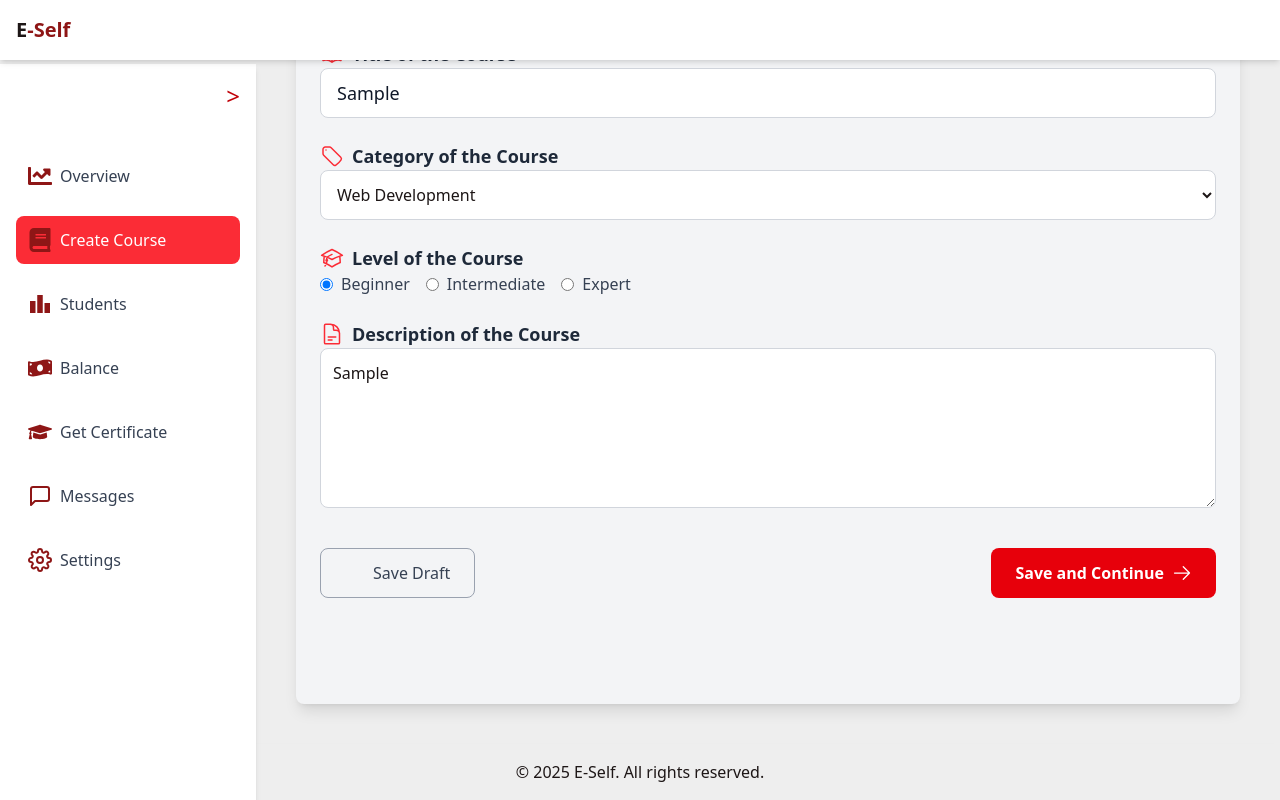
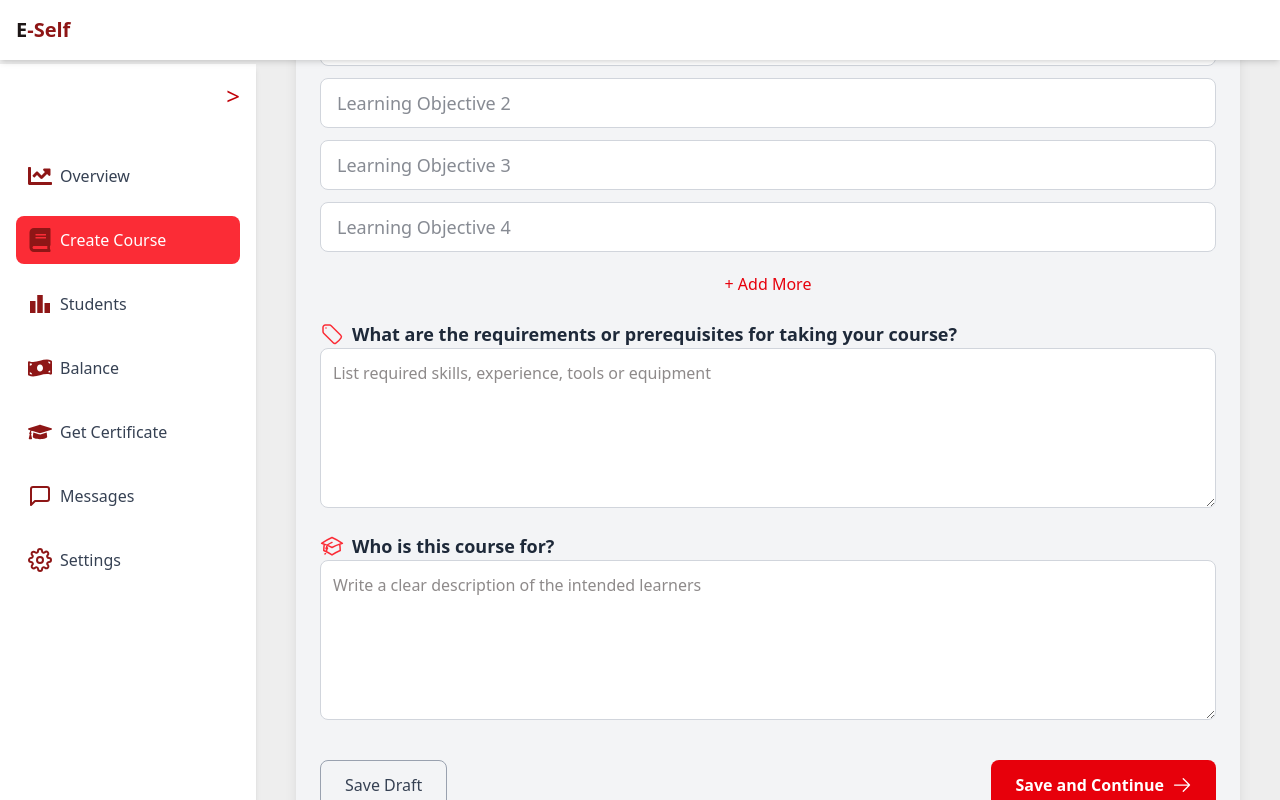
Before and after one commit to NegedeTekleyes/E-self-Lerning, a Next.js app in the folder e-self/: page /dashboard/create-course in a window 1280 px wide. Both pictures are taken after typing "Sample", "Sample" into the empty fields and a click on the button "Save and Continue". Shown: the part 232-1032 px from the top of the page. Built offline with nearby package versions, Linux system fonts and the light colour scheme.

Commit message:
add course detil screen

```diff
--- a/e-self/app/(instructor)/dashboard/create-course/page.tsx
+++ b/e-self/app/(instructor)/dashboard/create-course/page.tsx
@@ -8,16 +8,41 @@ export default function AddCourse() {
   const [category, setCategory] = useState("web");
   const [level, setLevel] = useState("beginner");
   const [description, setDescription] = useState("");
+  const [step, setStep] = useState(1); // To manage multi-step form
+  const [learningObjectives, setLearningObjectives] = useState(["", "", "", ""]);
+  const [prerequisites, setPrerequisites] = useState("");
+  const [courseAudience, setCourseAudience] = useState("");
+
+  // Handle next step click
+  const handleNextStep = () => {
+    if (step === 1) {
+      setStep(2);
+    }
+  };
+
+  // Handle adding more learning objectives
+  const handleAddLearningObjective = () => {
+    setLearningObjectives([...learningObjectives, ""]);
+  };
+
+  // Handle updating learning objectives
+  const handleLearningObjectiveChange = (index: number, value: string) => {
+    const updatedObjectives = [...learningObjectives];
+    updatedObjectives[index] = value;
+    setLearningObjectives(updatedObjectives);
+  };
 
   return (
     <div className="w-full min-h-screen p-6 flex flex-col gap-6 bg-gray-100 shadow-lg rounded-lg">
-      {/* Course Title */}
+      {step === 1 && (
+        <>
           <h1 className="text-3xl font-extrabold text-gray-900 flex items-center gap-2">
-        <SolidBookOpenIcon className="h-8 w-8 text-red-500" /> {/* Add the icon here */}
+            <SolidBookOpenIcon className="h-8 w-8 text-red-500" />
             Create a New Course
           </h1>
           <p className="text-lg text-gray-700">Fill in the details below to create your course.</p>
 
+          {/* Course Title */}
           <div className="flex flex-col">
             <label className="text-lg font-bold text-gray-800 flex items-center gap-2">
               <BookOpenIcon className="h-6 w-6 text-red-500" />
@@ -104,14 +129,90 @@ export default function AddCourse() {
           {/* Buttons */}
           <div className="flex justify-between mt-4">
             <button className="px-6 py-3 border border-gray-400 rounded-lg text-gray-700 hover:bg-gray-200 flex items-center gap-2">
-          <div className="h-5 w-5"/>
+              Save Draft
+            </button>
+            <button
+              onClick={handleNextStep}
+              className="px-6 py-3 bg-red-600 text-white font-semibold rounded-lg hover:bg-red-700 flex items-center gap-2"
+            >
+              Save and Continue
+              <ArrowRightIcon className="h-5 w-5" />
+            </button>
+          </div>
+        </>
+      )}
+
+      {step === 2 && (
+        <>
+          <h1 className="text-3xl font-extrabold text-gray-900 flex items-center gap-2">
+            <SolidBookOpenIcon className="h-8 w-8 text-red-500" />
+            Course Details
+          </h1>
+
+          {/* Learning Objectives */}
+          <div className="flex flex-col">
+            <label className="text-lg font-bold text-gray-800 flex items-center gap-2">
+              <DocumentTextIcon className="h-6 w-6 text-red-500" />
+              What will students learn in your course?
+            </label>
+            {learningObjectives.map((objective, index) => (
+              <input
+                key={index}
+                type="text"
+                value={objective}
+                onChange={(e) => handleLearningObjectiveChange(index, e.target.value)}
+                className="w-full h-[50px] text-gray-900 bg-white border border-gray-300 rounded-lg px-4 text-lg focus:outline-none focus:ring-2 focus:ring-red-500 mb-3"
+                placeholder={`Learning Objective ${index + 1}`}
+              />
+            ))}
+            <button
+              onClick={handleAddLearningObjective}
+              className="text-red-600 mt-2"
+            >
+              + Add More
+            </button>
+          </div>
+
+          {/* Prerequisites */}
+          <div className="flex flex-col">
+            <label className="text-lg font-bold text-gray-800 flex items-center gap-2">
+              <TagIcon className="h-6 w-6 text-red-500" />
+              What are the requirements or prerequisites for taking your course?
+            </label>
+            <textarea
+              value={prerequisites}
+              onChange={(e) => setPrerequisites(e.target.value)}
+              className="w-full h-40 p-3 border border-gray-300 rounded-lg bg-white focus:outline-none focus:ring-2 focus:ring-red-500"
+              placeholder="List required skills, experience, tools or equipment"
+            />
+          </div>
+
+          {/* Intended Learners */}
+          <div className="flex flex-col">
+            <label className="text-lg font-bold text-gray-800 flex items-center gap-2">
+              <AcademicCapIcon className="h-6 w-6 text-red-500" />
+              Who is this course for?
+            </label>
+            <textarea
+              value={courseAudience}
+              onChange={(e) => setCourseAudience(e.target.value)}
+              className="w-full h-40 p-3 border border-gray-300 rounded-lg bg-white focus:outline-none focus:ring-2 focus:ring-red-500"
+              placeholder="Write a clear description of the intended learners"
+            />
+          </div>
+
+          {/* Buttons */}
+          <div className="flex justify-between mt-4">
+            <button className="px-6 py-3 border border-gray-400 rounded-lg text-gray-700 hover:bg-gray-200 flex items-center gap-2">
               Save Draft
             </button>
             <button className="px-6 py-3 bg-red-600 text-white font-semibold rounded-lg hover:bg-red-700 flex items-center gap-2">
               Save and Continue
-          <ArrowRightIcon className="h-5 w-5"/>
+              <ArrowRightIcon className="h-5 w-5" />
             </button>
           </div>
+        </>
+      )}
     </div>
   );
 }
```
Lines whose indentation alone changed are shown as unchanged.
